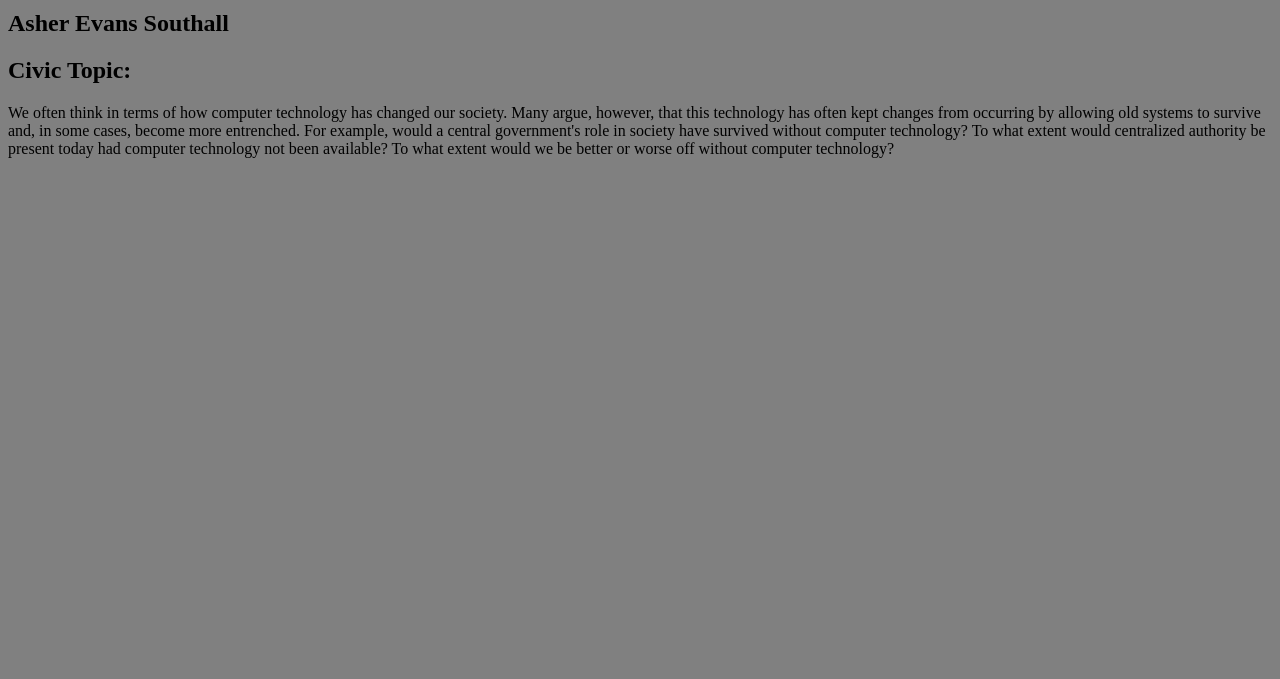
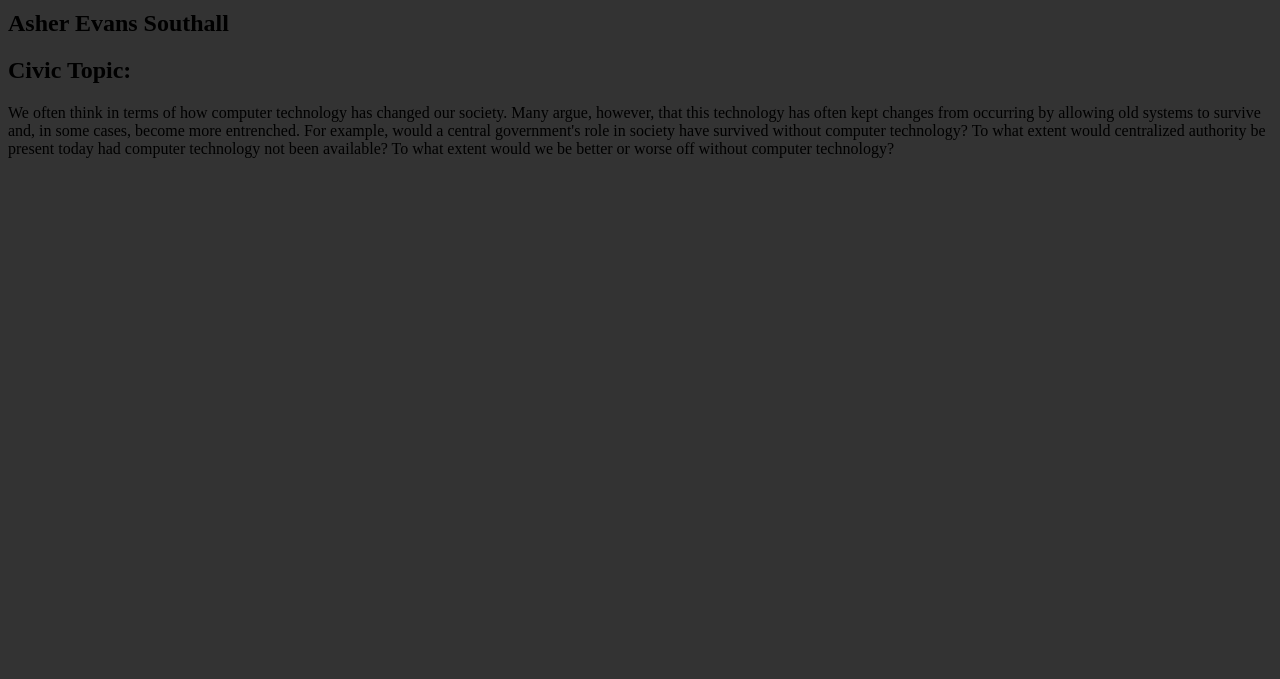
Before and after one commit to aevanssouthall-pvcc/aevanssouthallcivicproject-pvcc.github.io, a plain HTML site: page index.html in a window 1280 px wide. Shown: the part 121-800 px from the top of the page. Drawn offline with Linux system fonts and the light colour scheme.

Commit message:
Update projectstyles.css

```diff
--- a/projectstyles.css
+++ b/projectstyles.css
@@ -1,5 +1,5 @@
 body {
-	background-color: grey;
+	background-color: #333;
 }
 h1 {
 	margin: 25;
```
